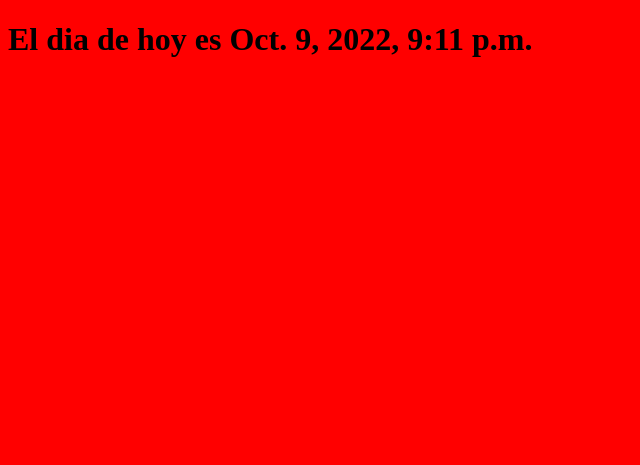
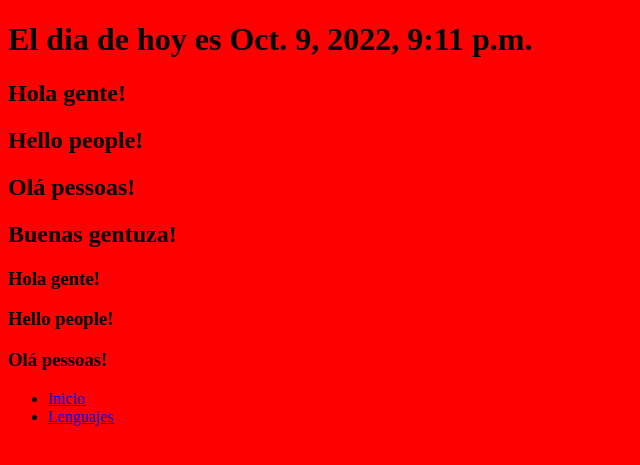
Before and after one commit to RosanaNei/cosapps, a Django app: page / in a window 1280 px wide. Shown: the top 465 px of the page, without its empty margins (0-640 px from the left). Run offline with Django 3.2, Linux system fonts and the light colour scheme.

Commit message:
agregué a segundo

```diff
--- a/cosapp/urls.py
+++ b/cosapp/urls.py
@@ -1,7 +1,7 @@
 from django.urls import path
-
 from . import views
 
 urlpatterns = [
     path('', views.index, name='index'),
+    path('segundo/',views.segundo, name='segundo'),
 ]
--- a/cosapp/views.py
+++ b/cosapp/views.py
@@ -6,4 +6,9 @@ from django.http import HttpResponse
 # Create your views here.
 
 def index(request):
-    return render(request, 'cosapp/index.html', {'hoy': datetime.now})
+    saludos = ['Hola', 'Hello', 'Olá', "Buenas"]
+    idioma_saludo = {'en': 'Hello', 'es': 'Hola', 'br': 'Olá'}
+    return render(request, 'cosapp/index.html', {'hoy': datetime.now, "saludos": saludos, "idioma_saludos": idioma_saludo})
+
+def segundo(request):
+    return render(request, 'cosapp/segundo.html')
--- a/templates/cosapp/index.html
+++ b/templates/cosapp/index.html
@@ -7,6 +7,27 @@
     <title>cosapp</title>
   </head>
   <body style="background-color: red">
-    <h1 style="color: black">El dia de hoy es {{hoy}}</h1>
+    <div class="saludos">
+      <h1 style="color: black">El dia de hoy es {{hoy}}</h1>
+      <h2>{{saludos.0}} gente!</h2>
+      <h2>{{saludos.1}} people!</h2>
+      <h2>{{saludos.2}} pessoas!</h2>
+      <h2>{{saludos.3}} gentuza!</h2>
+      <h3>{{idioma_saludos.es}} gente!</h3>
+      <h3>{{idioma_saludos.en}} people!</h3>
+      <h3>{{idioma_saludos.br}} pessoas!</h3>
+    </div>
+    <ul class="nav col-12 col-md-auto mb-2 justify-content-center mb-md-0">
+      <li>
+        <a href="{% url 'index' %}" class="nav-link px-2 link-secondary"
+          >Inicio</a
+        >
+      </li>
+      <li>
+        <a href="{% url 'segundo' %}" class="nav-link px-2 link-dark"
+          >Lenguajes</a
+        >
+      </li>
+    </ul>
   </body>
 </html>
```
Also changed, not shown: cosapp/templates/cosapp/segundo.html (added, +12 -0 lines), templates/cosapp/segundo.html (added, +12 -0 lines).
